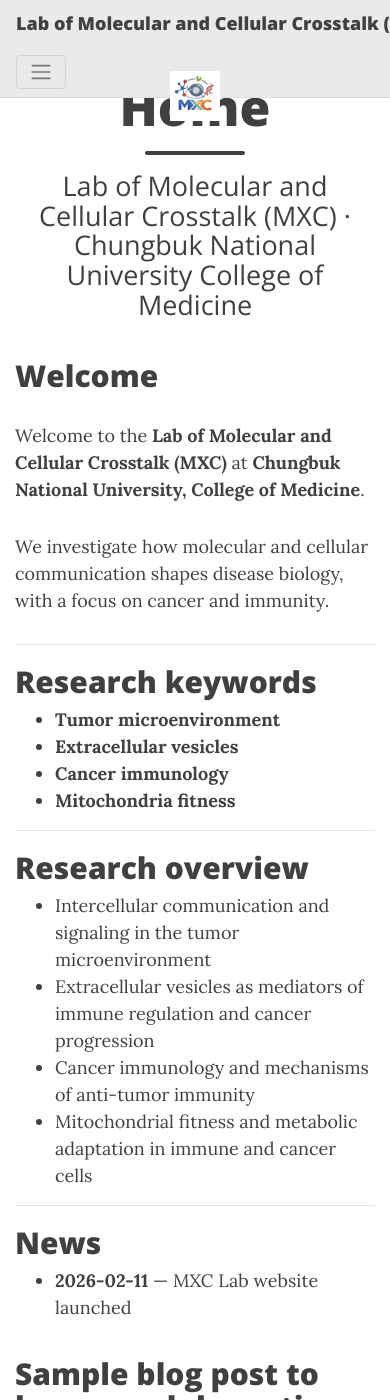
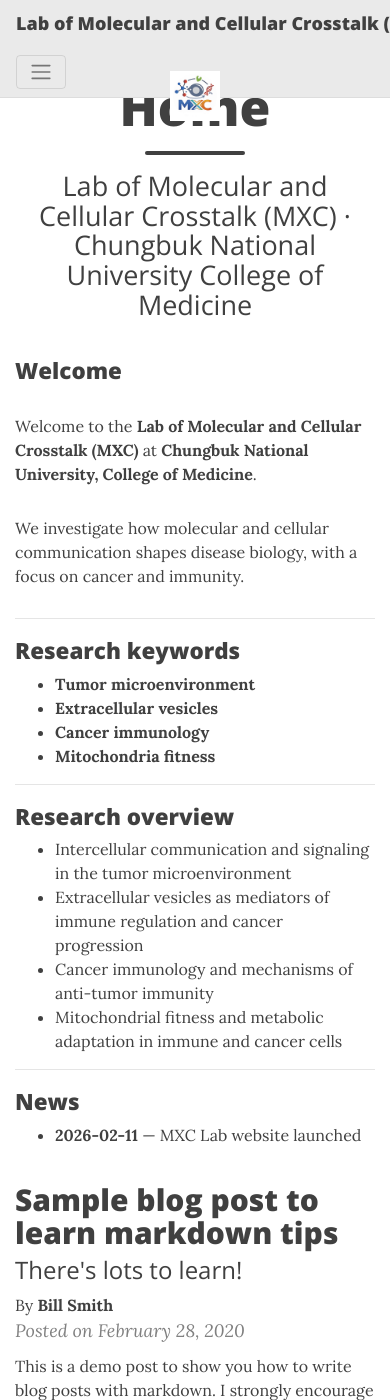
Before and after one commit to mjyeon0807-hub/mjyeon0807-hub.github.io, a Jekyll site: the page built from index.md, in a window 390 px wide and 1400 px high. Built offline with Jekyll 4.4.1, drawn with Linux system fonts in a browser that asks for light colours; comment, search, counter and statistics services are not loaded.

Commit message:
Implement mobile-friendly CSS tweaks
Added mobile-friendly styles for images, containers, and text.

```diff
--- a/assets/css/beautifuljekyll.css
+++ b/assets/css/beautifuljekyll.css
@@ -1124,3 +1124,41 @@ pre {
     display: inline-block;
   }
 }
+
+/* --- Mobile-friendly tweaks --- */
+img {
+  max-width: 100%;
+  height: auto;
+}
+
+.container, .wrapper, main, header, footer {
+  max-width: 100%;
+}
+
+@media (max-width: 768px) {
+  body {
+    font-size: 16px;
+  }
+
+  /* Reduce big headings */
+  h1 { font-size: 1.8rem; }
+  h2 { font-size: 1.4rem; }
+
+  /* Prevent horizontal scrolling */
+  html, body {
+    overflow-x: hidden;
+  }
+
+  /* Make tables scroll instead of breaking layout */
+  table {
+    display: block;
+    width: 100%;
+    overflow-x: auto;
+  }
+
+  /* Add comfortable padding */
+  main, .container, .wrapper {
+    padding-left: 16px;
+    padding-right: 16px;
+  }
+}
```
